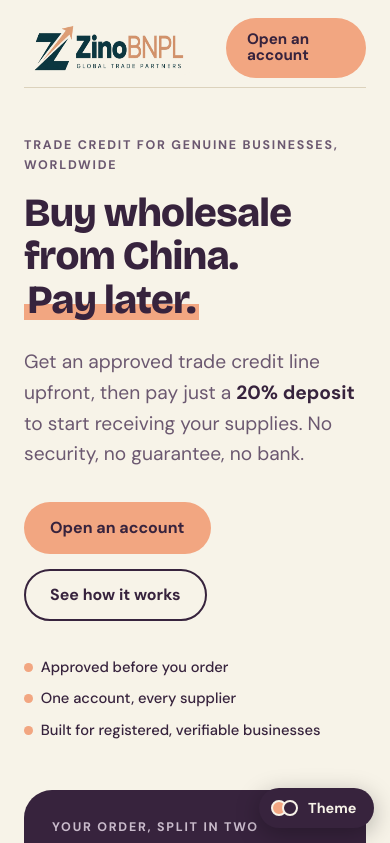
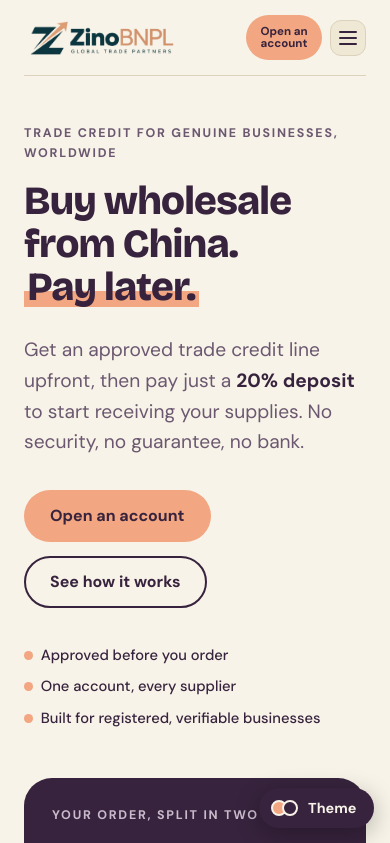
Before and after one commit to valueworkers/zinobnpl, a React (Vite) app: page / in a window 390 px wide. Shown: the top 843 px of the page. Built offline with nearby package versions, Linux system fonts and the light colour scheme.

Commit message:
Hamburger menu for phone

```diff
--- a/src/components/Header.jsx
+++ b/src/components/Header.jsx
@@ -1,3 +1,4 @@
+import { useState } from 'react'
 import Logo from './Logo'
 
 export const navLinks = [
@@ -15,13 +16,14 @@ const companyLinks = [
 
 export default function Header({ isStandalonePage = false, isSuppliersPage = false }) {
   const pathname = window.location.pathname.replace(/\/+$/, '') || '/'
+  const [mobileMenuOpen, setMobileMenuOpen] = useState(false)
 
   return (
     <header>
       <div className="wrap nav">
         <Logo href={isStandalonePage ? '/' : '#top'} />
         <nav aria-label="Primary">
-          <ul>
+          <ul id="primary-navigation" className={mobileMenuOpen ? 'mobile-open' : ''}>
             {navLinks.map(([href, label]) => {
               const destination = isStandalonePage && href.startsWith('#') ? `/${href}` : href
               const isSuppliersLink = href === '/suppliers'
@@ -30,13 +32,14 @@ export default function Header({ isStandalonePage = false, isSuppliersPage = fal
                   <a
                     href={destination}
                     aria-current={isSuppliersPage && isSuppliersLink ? 'page' : undefined}
+                    onClick={() => setMobileMenuOpen(false)}
                   >
                     {label}
                   </a>
                 </li>
               )
             })}
-            <li>
+            <li className="nav-desktop-company">
               <details className="nav-company">
                 <summary>Company</summary>
                 <div className="nav-company-menu">
@@ -48,9 +51,38 @@ export default function Header({ isStandalonePage = false, isSuppliersPage = fal
                 </div>
               </details>
             </li>
+            <li className="nav-mobile-company-heading"><span>Company</span></li>
+            {companyLinks.map(([href, label]) => (
+              <li className="nav-mobile-link" key={`mobile-${href}`}>
+                <a href={href} aria-current={pathname === href ? 'page' : undefined} onClick={() => setMobileMenuOpen(false)}>
+                  {label}
+                </a>
+              </li>
+            ))}
+            <li className="nav-mobile-account">
+              <a
+                className="btn btn-primary"
+                href={isStandalonePage ? '/#apply' : '#apply'}
+                onClick={() => setMobileMenuOpen(false)}
+              >
+                Open an account
+              </a>
+            </li>
           </ul>
         </nav>
-        <a className="btn btn-primary" href={isStandalonePage ? '/#apply' : '#apply'}>Open an account</a>
+        <a className="btn btn-primary nav-account" href={isStandalonePage ? '/#apply' : '#apply'}>Open an account</a>
+        <button
+          className="nav-toggle"
+          type="button"
+          aria-label={mobileMenuOpen ? 'Close navigation menu' : 'Open navigation menu'}
+          aria-expanded={mobileMenuOpen}
+          aria-controls="primary-navigation"
+          onClick={() => setMobileMenuOpen((open) => !open)}
+        >
+          <span />
+          <span />
+          <span />
+        </button>
       </div>
     </header>
   )
--- a/src/index.css
+++ b/src/index.css
@@ -61,8 +61,38 @@ header{position:sticky;top:env(safe-area-inset-top,0px);z-index:20;background:va
 .nav-company-menu a{display:block;padding:.65rem .8rem;border-radius:9px;white-space:nowrap}
 .nav-company-menu a:hover{background:var(--surface);text-decoration:none}
 .nav-company-menu a[aria-current="page"]{font-weight:700}
+.nav ul>.nav-mobile-company-heading,.nav ul>.nav-mobile-link,.nav ul>.nav-mobile-account{display:none}
 .nav .btn{padding:.8rem 1.2rem;font-size:.95rem}
-@media (max-width:820px){.nav ul{display:none}}
+.nav-toggle{display:none}
+.nav-toggle span{display:block;width:18px;height:2px;border-radius:999px;background:currentColor;transition:transform .18s ease,opacity .18s ease}
+@media (max-width:820px){
+  .nav{display:grid;grid-template-columns:minmax(0,1fr) auto auto;grid-template-areas:"logo account toggle" "menu menu menu";gap:.5rem;padding-block:.45rem}
+  .nav>.logo{grid-area:logo;width:fit-content;max-width:100%}
+  .nav>nav{grid-area:menu;width:100%;min-width:0}
+  .nav>.nav-account{grid-area:account;max-width:100px;padding:.62rem .8rem;font-size:.78rem;line-height:1;text-align:center;white-space:normal}
+  .nav-toggle{grid-area:toggle;display:grid;place-content:center;gap:4px;width:40px;height:40px;padding:0;border:1px solid var(--line);border-radius:11px;background:var(--surface);color:var(--fg);cursor:pointer}
+  .nav-toggle[aria-expanded="true"] span:first-child{transform:translateY(6px) rotate(45deg)}
+  .nav-toggle[aria-expanded="true"] span:nth-child(2){opacity:0}
+  .nav-toggle[aria-expanded="true"] span:last-child{transform:translateY(-6px) rotate(-45deg)}
+  .nav ul{display:none}
+  .nav ul.mobile-open{display:grid;grid-template-columns:repeat(2,minmax(0,1fr));gap:.5rem;padding:.8rem 0 1rem;border-top:1px solid var(--line)}
+  .nav ul.mobile-open>li{min-width:0}
+  .nav ul.mobile-open a{display:block;width:100%;padding:.65rem .75rem;border-radius:10px;background:var(--surface);font-size:.88rem}
+  .nav ul.mobile-open .nav-desktop-company{display:none}
+  .nav ul.mobile-open .nav-mobile-company-heading{display:block;grid-column:1/-1;padding:.35rem .75rem 0;color:var(--muted);font-size:.72rem;font-weight:700;letter-spacing:.1em;text-transform:uppercase}
+  .nav ul.mobile-open .nav-mobile-link{display:block}
+}
+@media (max-width:400px){
+  .nav .logo{padding:3px 6px}
+  .nav .logo img{height:34px}
+  .nav>.nav-account{max-width:76px;padding:.55rem .5rem;font-size:.72rem}
+  .nav-toggle{width:36px;height:36px}
+}
+@media (max-width:360px){
+  .nav>.nav-account{display:none}
+  .nav ul.mobile-open .nav-mobile-account{display:block;grid-column:1/-1;margin-top:.25rem}
+  .nav ul.mobile-open .nav-mobile-account .btn{display:flex;width:100%;padding:.7rem 1rem;background:var(--accent);color:var(--accent-ink)}
+}
 
 /* hero */
 .hero{display:grid;grid-template-columns:1.15fr .85fr;gap:3rem;align-items:center;padding-block:4.5rem 5rem}
```
